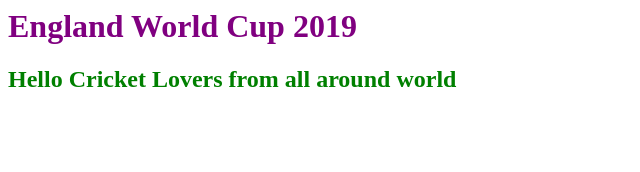
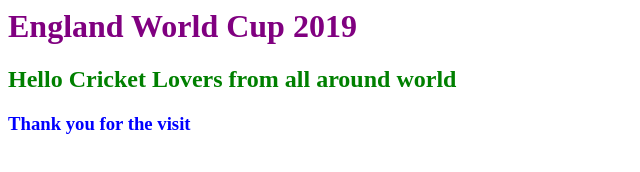
Before and after one commit to sandeepkale/worldcup, a plain HTML site: page index.html in a window 1280 px wide. Shown: the whole page, without its empty margins (0-640 px from the left). Drawn offline with Linux system fonts and the light colour scheme.

Commit message:
added thank you note

```diff
--- a/index.html
+++ b/index.html
@@ -1,3 +1,5 @@
 <h1><font color= Purple> England World Cup 2019 </h1>
 
 <h2><font color= Green> Hello Cricket Lovers from all around world </h2>
+
+<h3><font color= Blue> Thank you for the visit </h3>
```
